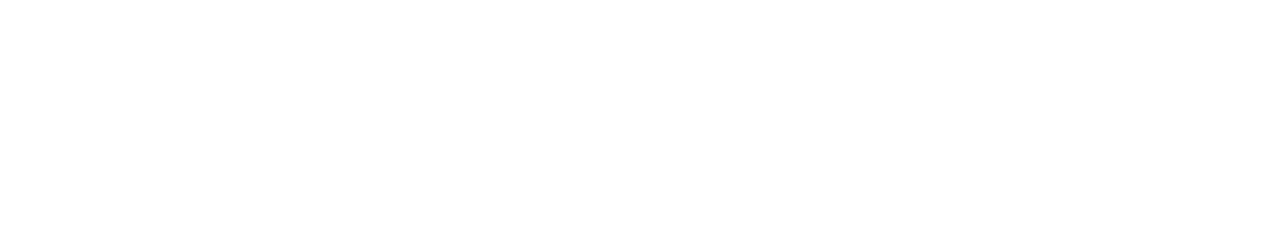
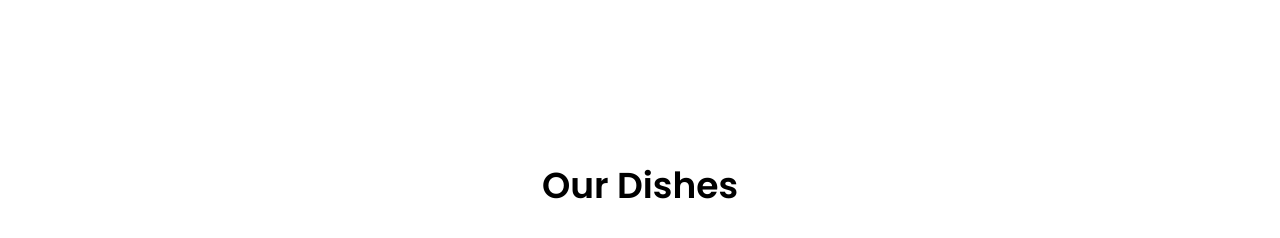
Before and after one commit to febin123/royalPalace, a React (Vite) app: page / in a window 1280 px wide. Shown: the part 1042-1280 px from the top of the page. Before the commit the page ends 800 px from the top, so only its background shows below. Built offline with nearby package versions, Linux system fonts and the light colour scheme; a web font is replaced by a local one.

Commit message:
added dishes component into the root app.jsx

```diff
--- a/src/App.jsx
+++ b/src/App.jsx
@@ -1,3 +1,4 @@
+import Dishes from "./components/Dishes"
 import Home from "./components/Home"
 import Navbar from "./components/Navbar"
 
@@ -10,7 +11,13 @@
       <main>
       <div id="home">
           <Home/>
-        </div>
+      </div>
+
+      <div id="dishes">
+          <Dishes/>
+      </div>
+
+
       </main>
     </div>
   )
```
